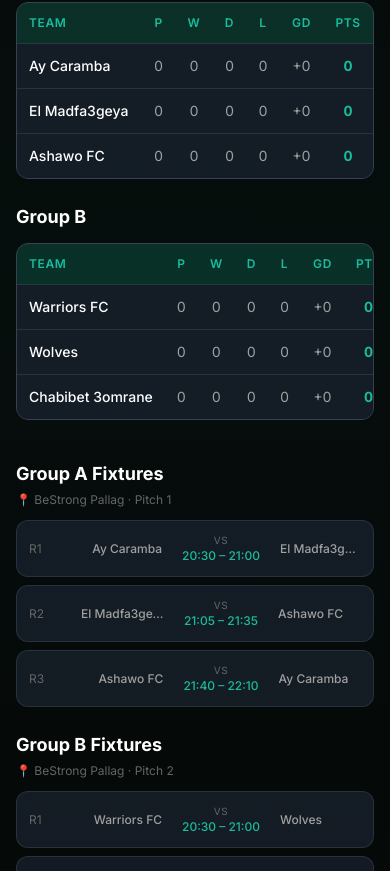
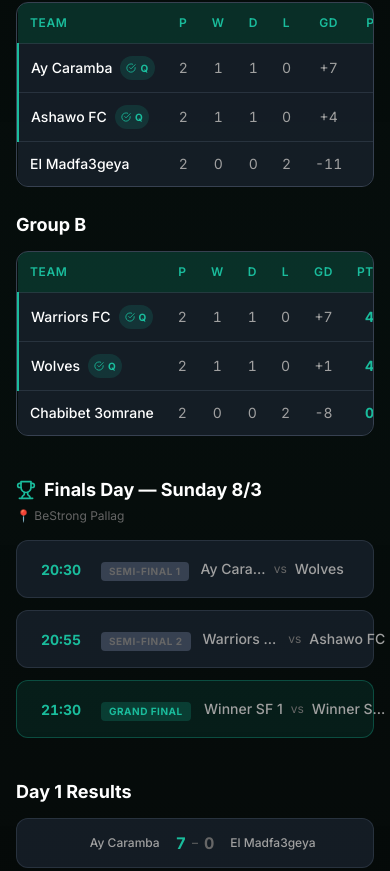
Before and after one commit to ahmhassan272/spora-landing, a Next.js app: page / in a window 390 px wide. Shown: the part 3913-4784 px from the top of the page. Built offline with nearby package versions, Linux system fonts and the light colour scheme.

Commit message:
feat: Finals Day update — standings with qualified badges, Day 1 results, semi-finals + grand final schedule, updated top scorers

```diff
--- a/src/components/Tournament.tsx
+++ b/src/components/Tournament.tsx
@@ -1,41 +1,44 @@
 'use client';
 
 import { motion } from 'framer-motion';
-import { Calendar, Clock, MapPin, Users, Trophy, Swords, Target } from 'lucide-react';
+import { Calendar, Clock, MapPin, Users, Trophy, Swords, Target, CheckCircle } from 'lucide-react';
 import { useLanguage } from '@/context/LanguageContext';
 
 /* ─── EDITABLE DATA: Update these arrays as the tournament progresses ─── */
 
 const GROUP_A = [
-    { team: 'Ay Caramba', p: 0, w: 0, d: 0, l: 0, gd: 0, pts: 0 },
-    { team: 'El Madfa3geya', p: 0, w: 0, d: 0, l: 0, gd: 0, pts: 0 },
-    { team: 'Ashawo FC', p: 0, w: 0, d: 0, l: 0, gd: 0, pts: 0 },
+    { team: 'Ay Caramba', p: 2, w: 1, d: 1, l: 0, gd: 7, pts: 4, qualified: true },
+    { team: 'Ashawo FC', p: 2, w: 1, d: 1, l: 0, gd: 4, pts: 4, qualified: true },
+    { team: 'El Madfa3geya', p: 2, w: 0, d: 0, l: 2, gd: -11, pts: 0, qualified: false },
 ];
 
 const GROUP_B = [
-    { team: 'Warriors FC', p: 0, w: 0, d: 0, l: 0, gd: 0, pts: 0 },
-    { team: 'Wolves', p: 0, w: 0, d: 0, l: 0, gd: 0, pts: 0 },
-    { team: 'Chabibet 3omrane', p: 0, w: 0, d: 0, l: 0, gd: 0, pts: 0 },
+    { team: 'Warriors FC', p: 2, w: 1, d: 1, l: 0, gd: 7, pts: 4, qualified: true },
+    { team: 'Wolves', p: 2, w: 1, d: 1, l: 0, gd: 1, pts: 4, qualified: true },
+    { team: 'Chabibet 3omrane', p: 2, w: 0, d: 0, l: 2, gd: -8, pts: 0, qualified: false },
 ];
 
-const FIXTURES_A = [
-    { round: 1, time: '20:30 – 21:00', home: 'Ay Caramba', away: 'El Madfa3geya' },
-    { round: 2, time: '21:05 – 21:35', home: 'El Madfa3geya', away: 'Ashawo FC' },
-    { round: 3, time: '21:40 – 22:10', home: 'Ashawo FC', away: 'Ay Caramba' },
+const DAY1_RESULTS = [
+    { home: 'Ay Caramba', away: 'El Madfa3geya', scoreH: 7, scoreA: 0 },
+    { home: 'El Madfa3geya', away: 'Ashawo FC', scoreH: 0, scoreA: 4 },
+    { home: 'Ashawo FC', away: 'Ay Caramba', scoreH: 4, scoreA: 4 },
+    { home: 'Warriors FC', away: 'Wolves', scoreH: 2, scoreA: 2 },
+    { home: 'Wolves', away: 'Chabibet 3omrane', scoreH: 3, scoreA: 2 },
+    { home: 'Warriors FC', away: 'Chabibet 3omrane', scoreH: 7, scoreA: 0 },
 ];
 
-const FIXTURES_B = [
-    { round: 1, time: '20:30 – 21:00', home: 'Warriors FC', away: 'Wolves' },
-    { round: 2, time: '21:05 – 21:35', home: 'Wolves', away: 'Chabibet 3omrane' },
-    { round: 3, time: '21:40 – 22:10', home: 'Warriors FC', away: 'Chabibet 3omrane' },
+const FINALS_SCHEDULE = [
+    { time: '20:30', label: 'SEMI-FINAL 1', home: 'Ay Caramba', away: 'Wolves' },
+    { time: '20:55', label: 'SEMI-FINAL 2', home: 'Warriors FC', away: 'Ashawo FC' },
+    { time: '21:30', label: 'GRAND FINAL', home: 'Winner SF 1', away: 'Winner SF 2' },
 ];
 
 const TOP_SCORERS = [
-    { name: 'Dani Abo Ltaif', team: 'Warriors FC', goals: 8 },
-    { name: 'Usman Ali-Concern', team: 'Ashawo FC', goals: 8 },
+    { name: 'Dani Ltaif', team: 'Warriors FC', goals: 12 },
+    { name: 'Usman Ali-Concern', team: 'Ashawo FC', goals: 11 },
+    { name: 'Adham Abushebeka', team: 'Ay Caramba', goals: 10 },
+    { name: 'Ahmed Nehasa', team: 'Ay Caramba', goals: 7 },
     { name: 'Tammem Hamda', team: 'Saraya Al-Quds', goals: 5 },
-    { name: 'Adham Aboushebeka', team: 'Ay Caramba', goals: 4 },
-    { name: 'Ahmed Nehasa', team: 'Ay Caramba', goals: 4 },
 ];
 
 /* ─── COMPONENTS ─── */
@@ -62,8 +65,21 @@ function StandingsTable({ title, teams }: { title: string; teams: typeof GROUP_A
                     </thead>
                     <tbody className="bg-gray-800/60">
                         {teams.map((row, i) => (
-                            <tr key={i} className="border-t border-gray-700/60 hover:bg-gray-700/30 transition-colors">
-                                <td className="py-3 px-3 font-medium text-white whitespace-nowrap">{row.team}</td>
+                            <tr
+                                key={i}
+                                className={`border-t border-gray-700/60 hover:bg-gray-700/30 transition-colors ${row.qualified ? 'border-l-2 border-l-spora' : ''}`}
+                            >
+                                <td className="py-3 px-3 font-medium text-white whitespace-nowrap">
+                                    <span className="flex items-center gap-2">
+                                        {row.team}
+                                        {row.qualified && (
+                                            <span className="inline-flex items-center gap-1 px-1.5 py-0.5 rounded-full bg-spora/15 text-spora text-[10px] font-bold uppercase tracking-wider">
+                                                <CheckCircle size={10} />
+                                                Q
+                                            </span>
+                                        )}
+                                    </span>
+                                </td>
                                 <td className="py-3 px-3 text-center text-text-secondary tabular-nums">{row.p}</td>
                                 <td className="py-3 px-3 text-center text-text-secondary tabular-nums">{row.w}</td>
                                 <td className="py-3 px-3 text-center text-text-secondary tabular-nums">{row.d}</td>
@@ -79,14 +95,14 @@ function StandingsTable({ title, teams }: { title: string; teams: typeof GROUP_A
     );
 }
 
-function FixtureCard({ round, time, home, away }: { round: number; time: string; home: string; away: string }) {
+function ResultCard({ home, away, scoreH, scoreA }: { home: string; away: string; scoreH: number; scoreA: number }) {
     return (
-        <div className="flex items-center justify-between gap-3 p-3 sm:p-4 rounded-xl bg-gray-800/60 border border-gray-700/60">
-            <span className="text-xs text-text-muted uppercase shrink-0 w-10">R{round}</span>
+        <div className="flex items-center justify-between gap-2 p-3 rounded-xl bg-gray-800/60 border border-gray-700/60">
             <span className="text-xs sm:text-sm text-text-secondary font-medium text-right flex-1 truncate">{home}</span>
-            <div className="flex flex-col items-center shrink-0 px-2">
-                <span className="text-[10px] text-text-muted uppercase tracking-wider">vs</span>
-                <span className="text-xs text-spora font-medium">{time}</span>
+            <div className="flex items-center gap-1.5 shrink-0 px-2">
+                <span className={`text-base font-bold tabular-nums ${scoreH > scoreA ? 'text-spora' : scoreH === scoreA ? 'text-amber-400' : 'text-text-muted'}`}>{scoreH}</span>
+                <span className="text-xs text-text-muted">–</span>
+                <span className={`text-base font-bold tabular-nums ${scoreA > scoreH ? 'text-spora' : scoreA === scoreH ? 'text-amber-400' : 'text-text-muted'}`}>{scoreA}</span>
             </div>
             <span className="text-xs sm:text-sm text-text-secondary font-medium text-left flex-1 truncate">{away}</span>
         </div>
@@ -190,34 +206,62 @@ export default function Tournament() {
                     <StandingsTable title="Group B" teams={GROUP_B} />
                 </motion.div>
 
-                {/* ── FIXTURES ── */}
+                {/* ── FINALS DAY SCHEDULE ── */}
+                <motion.div
+                    initial={{ opacity: 0, y: 30 }}
+                    whileInView={{ opacity: 1, y: 0 }}
+                    viewport={{ once: true }}
+                    transition={{ duration: 0.6, delay: 0.22 }}
+                    className="mb-10"
+                >
+                    <h3 className="text-lg sm:text-xl font-bold text-white mb-1 flex items-center gap-2">
+                        <Trophy size={20} className="text-spora" />
+                        Finals Day — Sunday 8/3
+                    </h3>
+                    <p className="text-xs text-text-muted mb-4">📍 BeStrong Pallag</p>
+                    <div className="space-y-3">
+                        {FINALS_SCHEDULE.map((match, i) => (
+                            <div
+                                key={i}
+                                className={`flex items-center gap-3 p-4 rounded-xl border transition-colors ${match.label === 'GRAND FINAL'
+                                        ? 'bg-spora/10 border-spora/30'
+                                        : 'bg-gray-800/60 border-gray-700/60'
+                                    }`}
+                            >
+                                <div className="shrink-0 w-14 text-center">
+                                    <span className="text-sm font-bold text-spora tabular-nums">{match.time}</span>
+                                </div>
+                                <div className="shrink-0">
+                                    <span className={`inline-block px-2 py-0.5 rounded text-[10px] font-bold uppercase tracking-wider ${match.label === 'GRAND FINAL'
+                                            ? 'bg-spora/20 text-spora'
+                                            : 'bg-gray-700 text-text-muted'
+                                        }`}>
+                                        {match.label}
+                                    </span>
+                                </div>
+                                <div className="flex-1 flex items-center justify-center gap-2 text-sm">
+                                    <span className="text-text-secondary font-medium text-right flex-1 truncate">{match.home}</span>
+                                    <span className="text-xs text-text-muted">vs</span>
+                                    <span className="text-text-secondary font-medium text-left flex-1 truncate">{match.away}</span>
+                                </div>
+                            </div>
+                        ))}
+                    </div>
+                </motion.div>
+
+                {/* ── DAY 1 RESULTS ── */}
                 <motion.div
                     initial={{ opacity: 0, y: 30 }}
                     whileInView={{ opacity: 1, y: 0 }}
                     viewport={{ once: true }}
                     transition={{ duration: 0.6, delay: 0.25 }}
-                    className="grid grid-cols-1 lg:grid-cols-2 gap-6 mb-10"
+                    className="mb-10"
                 >
-                    {/* Group A Fixtures */}
-                    <div>
-                        <h3 className="text-lg sm:text-xl font-bold text-white mb-1">Group A Fixtures</h3>
-                        <p className="text-xs text-text-muted mb-3">📍 BeStrong Pallag · Pitch 1</p>
-                        <div className="space-y-2">
-                            {FIXTURES_A.map((f) => (
-                                <FixtureCard key={f.round} {...f} />
-                            ))}
-                        </div>
-                    </div>
-
-                    {/* Group B Fixtures */}
-                    <div>
-                        <h3 className="text-lg sm:text-xl font-bold text-white mb-1">Group B Fixtures</h3>
-                        <p className="text-xs text-text-muted mb-3">📍 BeStrong Pallag · Pitch 2</p>
-                        <div className="space-y-2">
-                            {FIXTURES_B.map((f) => (
-                                <FixtureCard key={f.round} {...f} />
-                            ))}
-                        </div>
+                    <h3 className="text-lg sm:text-xl font-bold text-white mb-3">Day 1 Results</h3>
+                    <div className="grid grid-cols-1 sm:grid-cols-2 gap-2">
+                        {DAY1_RESULTS.map((r, i) => (
+                            <ResultCard key={i} {...r} />
+                        ))}
                     </div>
                 </motion.div>
 
@@ -236,20 +280,15 @@ export default function Tournament() {
                         {TOP_SCORERS.map((scorer, i) => (
                             <div
                                 key={i}
-                                className={`flex items-center gap-4 px-4 sm:px-5 py-3.5 ${i > 0 ? 'border-t border-gray-700/60' : ''} ${i < 2 ? 'bg-spora/5' : 'bg-gray-800/40'} hover:bg-gray-700/30 transition-colors`}
+                                className={`flex items-center gap-4 px-4 sm:px-5 py-3.5 ${i > 0 ? 'border-t border-gray-700/60' : ''} ${i < 3 ? 'bg-spora/5' : 'bg-gray-800/40'} hover:bg-gray-700/30 transition-colors`}
                             >
-                                {/* Rank */}
-                                <span className={`text-lg font-bold tabular-nums w-7 text-center ${i < 2 ? 'text-spora' : 'text-text-muted'}`}>
+                                <span className={`text-lg font-bold tabular-nums w-7 text-center ${i < 3 ? 'text-spora' : 'text-text-muted'}`}>
                                     {i + 1}
                                 </span>
-
-                                {/* Player Info */}
                                 <div className="flex-1 min-w-0">
                                     <p className="text-sm font-medium text-white truncate">{scorer.name}</p>
                                     <p className="text-xs text-text-muted truncate">{scorer.team}</p>
                                 </div>
-
-                                {/* Goals */}
                                 <div className="flex items-center gap-1.5 shrink-0">
                                     <span className="text-xl font-bold text-spora tabular-nums">{scorer.goals}</span>
                                     <span className="text-xs text-text-muted">⚽</span>
```
